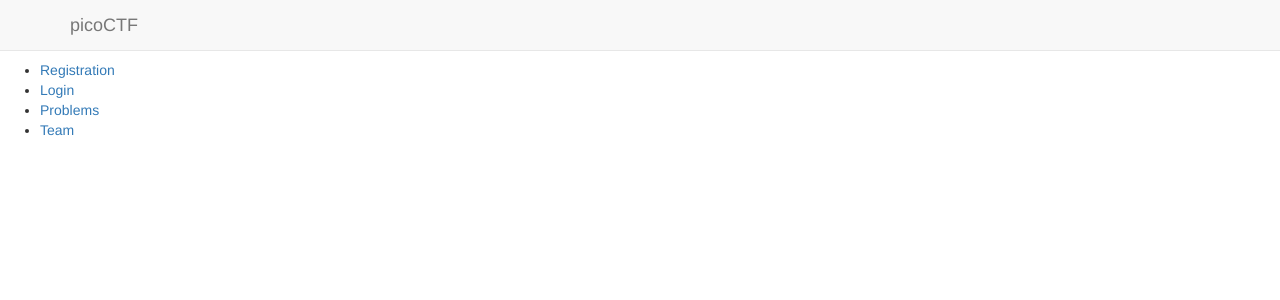
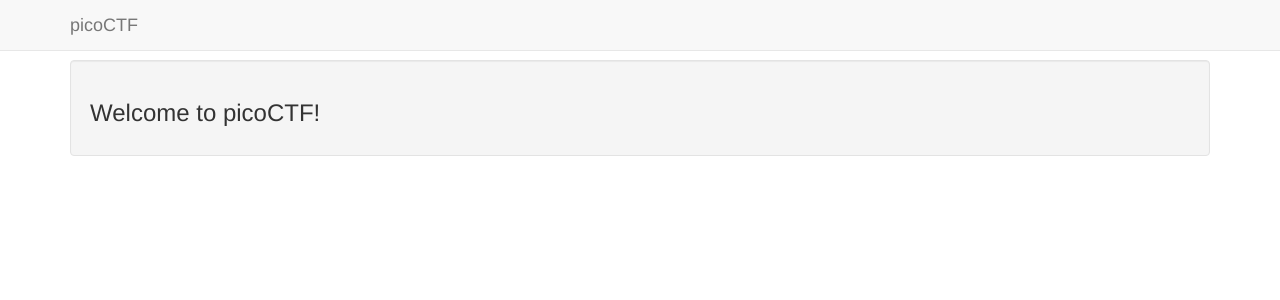
Before and after one commit to alphagov/xgovctf, a Jekyll site: the page built from web/index.html, in a window 1280 px wide. Shown: the top 300 px of the page. Built offline with Jekyll 4.4.1, drawn with Linux system fonts in a browser that asks for light colours; nearby versions of some CDN libraries; comment, search, counter and statistics services are not loaded.

Commit message:
Updated front page

```diff
--- a/web/index.html
+++ b/web/index.html
@@ -2,11 +2,8 @@
 layout: default
 title: Home Page
 ---
-<nav>
-    <ul>
-        <li><a href="/registration">Registration</a></li>
-        <li><a href="/login">Login</a></li>
-        <li><a href="/problems">Problems</a></li>
-        <li><a href="/team">Team</a></li>
-    </ul>
-</nav>
+<div class="container">
+  <div class="well">
+    <h3> Welcome to {{site.title}}! </h3>
+  </div>
+</div>
```
